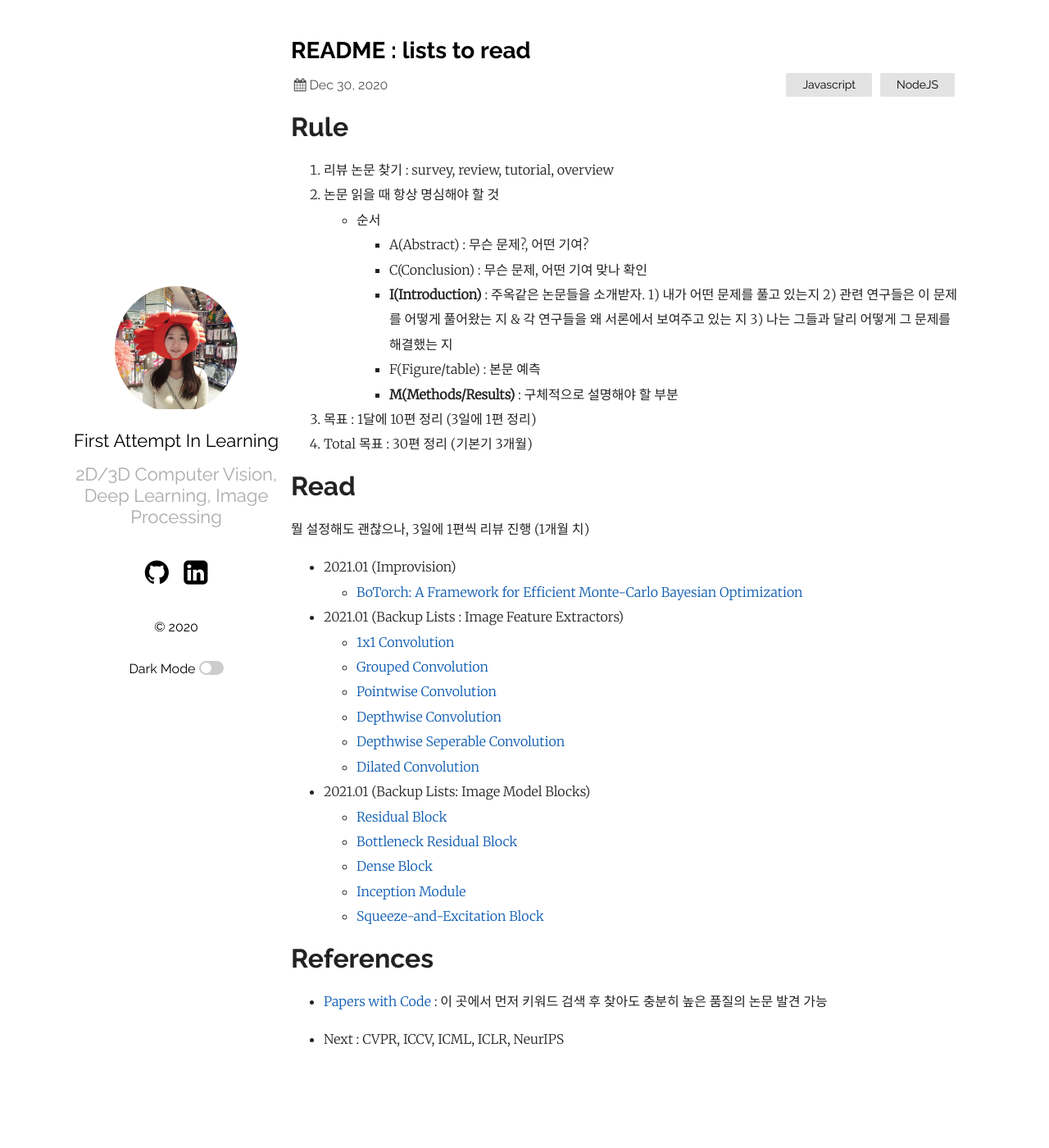
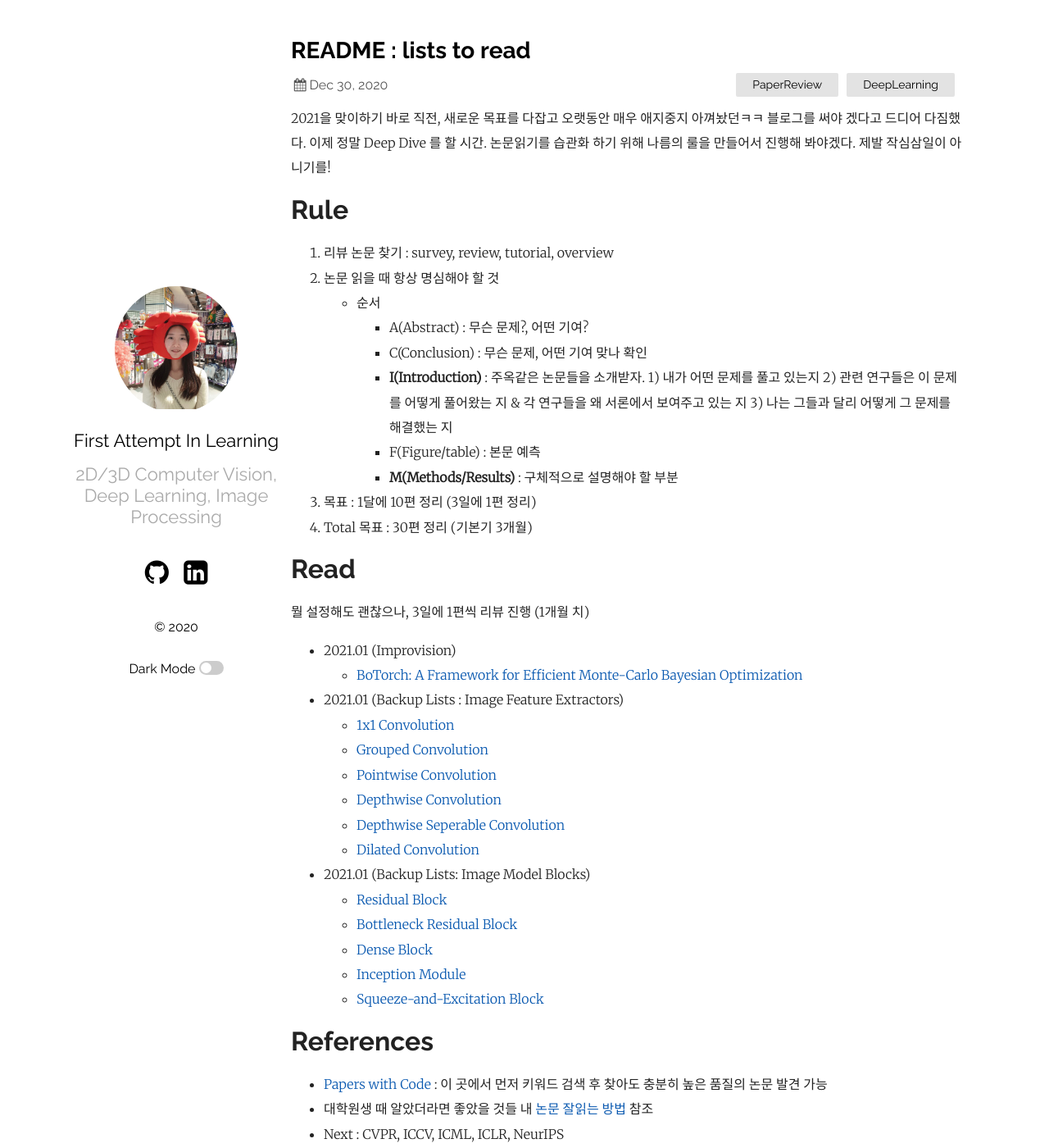
Before and after one commit to brillianthhj/brillianthhj.github.io, a Jekyll site: the page built from _posts/2020-12-30-lists-to-read.md, in a window 1280 px wide and 1400 px high. Shown: the whole window at 82% size. Built offline with Jekyll 4.4.1, drawn with Linux system fonts in a browser that asks for light colours.

Commit message:
modify contents

```diff
--- a/_posts/2020-12-30-lists-to-read.md
+++ b/_posts/2020-12-30-lists-to-read.md
@@ -2,8 +2,11 @@
 layout: post
 title:  "README : lists to read"
 date:   2020-12-30
-categories: Javascript NodeJS
+categories: PaperReview DeepLearning
 ---
+
+2021을 맞이하기 바로 직전, 새로운 목표를 다잡고 오랫동안 매우 애지중지 아껴놨던ㅋㅋ 블로그를 써야 겠다고 드디어 다짐했다. 이제 정말 Deep Dive 를 할 시간. 논문읽기를 습관화 하기 위해 나름의 룰을 만들어서 진행해 봐야겠다. 제발 작심삼일이 아니기를!
+
 
 # Rule
 1. 리뷰 논문 찾기 : survey, review, tutorial, overview
@@ -44,5 +47,5 @@ categories: Javascript NodeJS
 
 # References
 - [Papers with Code](https://paperswithcode.com/methods/area/computer-vision) : 이 곳에서 먼저 키워드 검색 후 찾아도 충분히 높은 품질의 논문 발견 가능
-
+- 대학원생 때 알았더라면 좋았을 것들 내 [논문 잘읽는 방법](http://gradschoolstory.net/terry/readingpapers/) 참조
 - Next : CVPR, ICCV, ICML, ICLR, NeurIPS
```
Also changed, not shown: _posts/2020-12-30-paper-review-template.md (+2 -0 lines).
